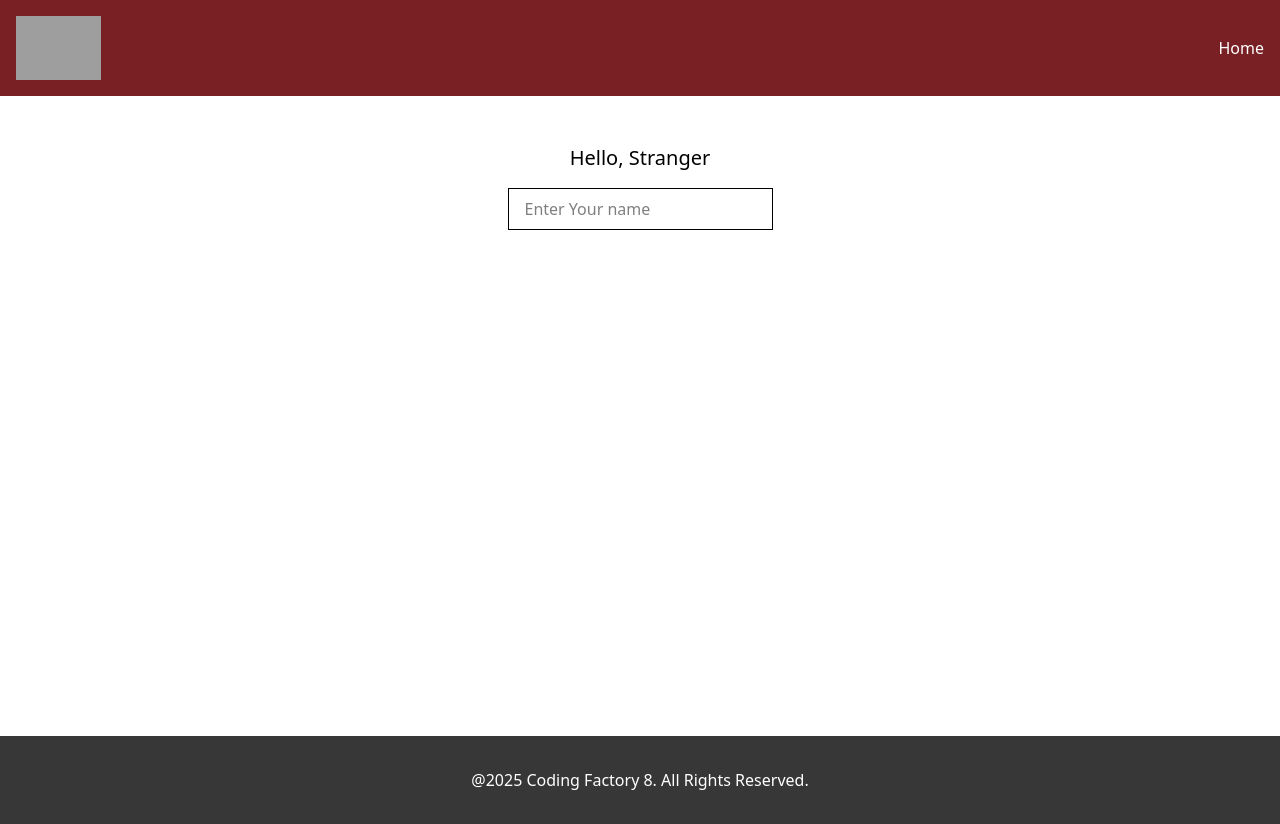
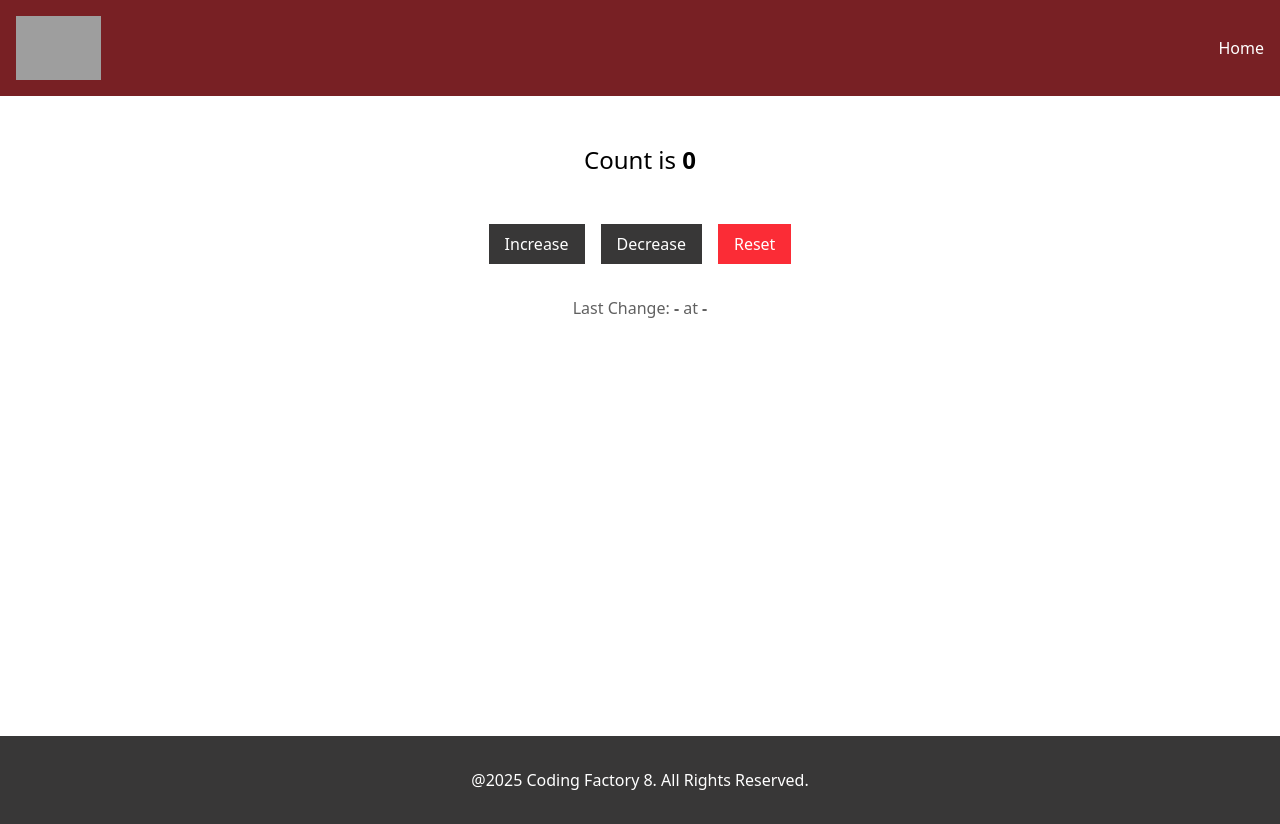
Before and after one commit to DamMarin/cf8-react-intro, a React app: page / in a window 1280 px wide. Built offline with nearby package versions, Linux system fonts and the light colour scheme; grey boxes are pictures that could not be loaded; the HTML template or start-up script is replaced by a standard one.

Commit message:
feat: add CounterWithMoreStates component

```diff
--- a/src/App.tsx
+++ b/src/App.tsx
@@ -10,7 +10,8 @@
 // import FunctionalComponentWithState from "./components/FunctionalComponentWithState.tsx";
 // import ClassComponentWithState from "./components/ClassComponentWithState.tsx";
 // import Counter from "./components/Counter.tsx";
-import NameChanger from "./components/NameChanger.tsx";
+// import NameChanger from "./components/NameChanger.tsx";
+import CounterWithMoreStates from "./components/CounterWithMoreStates.tsx";
 
 function App() {
   return (
@@ -41,8 +42,9 @@
         {/*<FunctionalComponentWithState />*/}
         {/*<ClassComponentWithState />*/}
         {/*<Counter />*/}
+        {/*<NameChanger/>*/}
 
-        <NameChanger/>
+        <CounterWithMoreStates/>
 
 
       </Layout>
--- /dev/null
+++ b/src/components/CounterWithMoreStates.tsx
@@ -0,0 +1,58 @@
+import {useState} from "react";
+import CounterButton from "./CounterButton.tsx";
+
+const CounterWithMoreStates = () => {
+  const [count, setCount] = useState(0);
+  const [lastAction, setLastAction] = useState("");
+  const [time, setTime] = useState("");
+
+  const getCurrentTime = () => new Date().toLocaleTimeString();
+
+  const increaseCount = () => {
+    setCount(count + 1);
+    setLastAction("Increase");
+    setTime(getCurrentTime());
+  }
+
+  const decreaseCount = () => {
+    if (count > 0){
+      setCount(count - 1);
+      setLastAction("Decrease");
+      setTime(getCurrentTime());
+    }
+  }
+
+  const resetCount = () => {
+    setCount(0);
+    setLastAction("Reset");
+    setTime(getCurrentTime());
+  }
+
+  return (
+    <>
+      <h1 className="text-center text-2xl my-12">Count is <strong>{count}</strong></h1>
+      <div className="text-center space-x-4">
+        <CounterButton
+          onClick={increaseCount}
+          label="Increase"
+        />
+        <CounterButton
+          onClick={decreaseCount}
+          label="Decrease"
+          disabled={count === 0}
+        />
+        <CounterButton
+          onClick={resetCount}
+          label="Reset"
+          disabled={count === 0}
+          addClasses="bg-cf-dark-red disabled:bg-red-500"
+        />
+      </div>
+      <p className="text-center text-cf-gray pt-8">
+        Last Change: <strong>{lastAction || "-"}</strong> at <strong>{time || "-"}</strong>
+      </p>
+
+    </>
+  )
+}
+export default CounterWithMoreStates;
```
